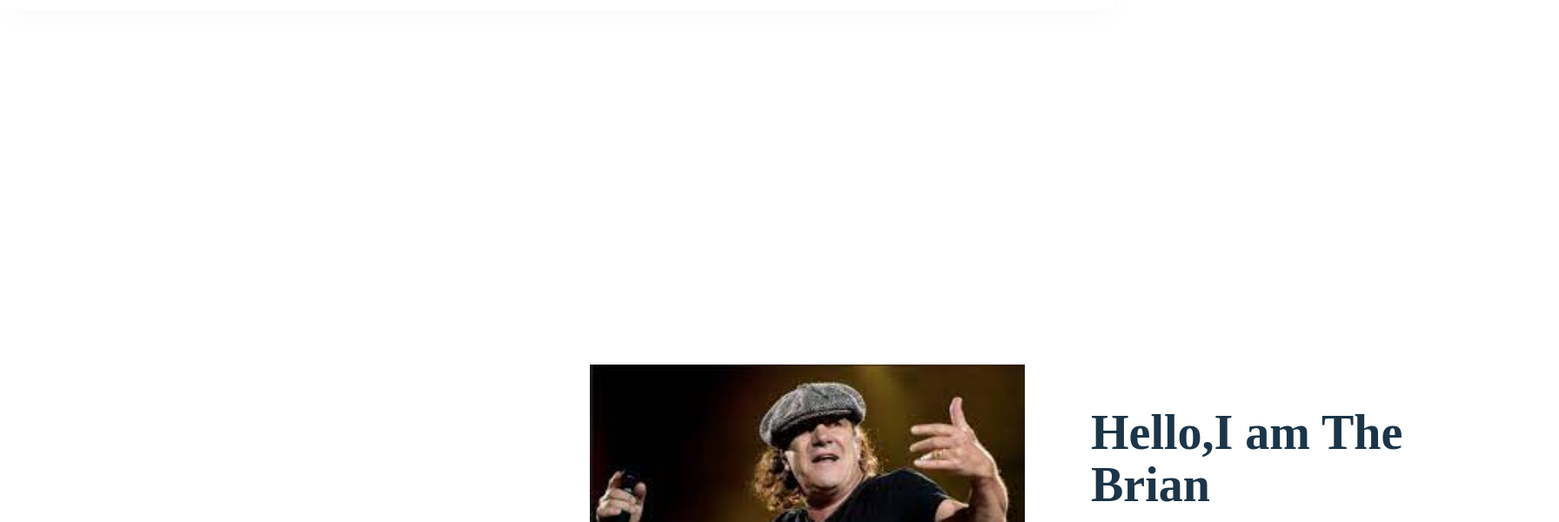
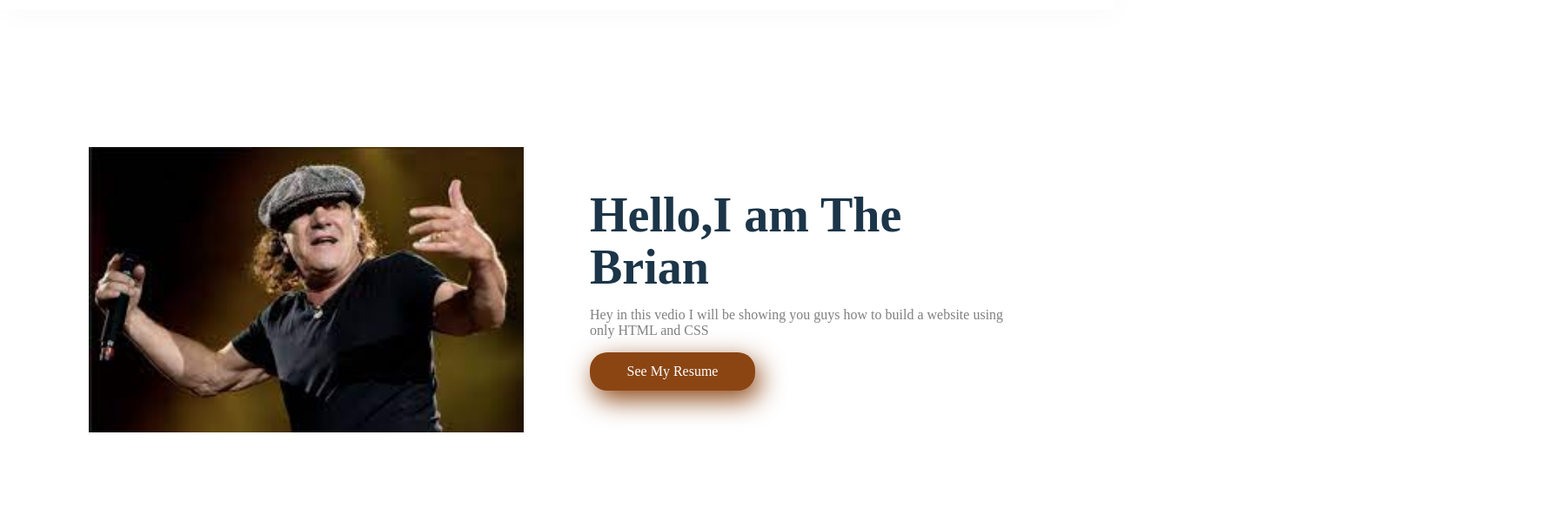
Before and after one commit to Reshma331/Reshma.github.io, a plain HTML site: page index.html in a window 1280 px wide. Shown: the part 67-667 px from the top of the page at 87% size, 1792 px wide, since content can reach past the window. Drawn offline with Linux system fonts and the light colour scheme.

Commit message:
Add files via upload

```diff
--- a/style.css
+++ b/style.css
@@ -79,7 +79,7 @@ a{
   position: absolute;
   left:50%;
   right:50%;
-  transform:translate(-50%,_50);
+  transform:translate(-50%,-50%);
 }
 
 .main-text{
```
